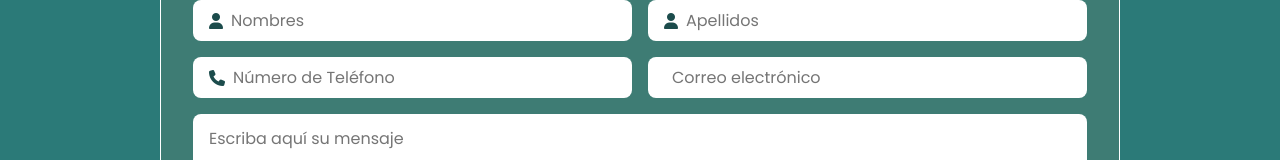
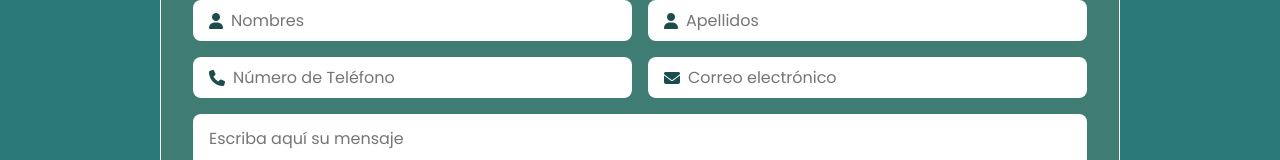
Before and after one commit to Grupo5-IHC/social-balance, an Angular app: page /contact in a window 1280 px wide. Shown: the part 292-452 px from the top of the page. Built offline with nearby package versions, Linux system fonts and the light colour scheme.

Commit message:
Corrigiendo un icono del contact

```diff
--- a/src/app/pages/contact/contact.html
+++ b/src/app/pages/contact/contact.html
@@ -28,7 +28,7 @@
         </div>
         <div class="form-group">
           <div class="icon-input">
-            <i class="fas fa-envemlope"></i>
+            <i class="fas fa-envelope"></i>
             <input type="email" name="email" ngModel placeholder="Correo electrónico" required #email="ngModel" />
           </div>
           <div class="error" *ngIf="email.invalid && email.touched">Correo electrónico inválido.</div>
```
